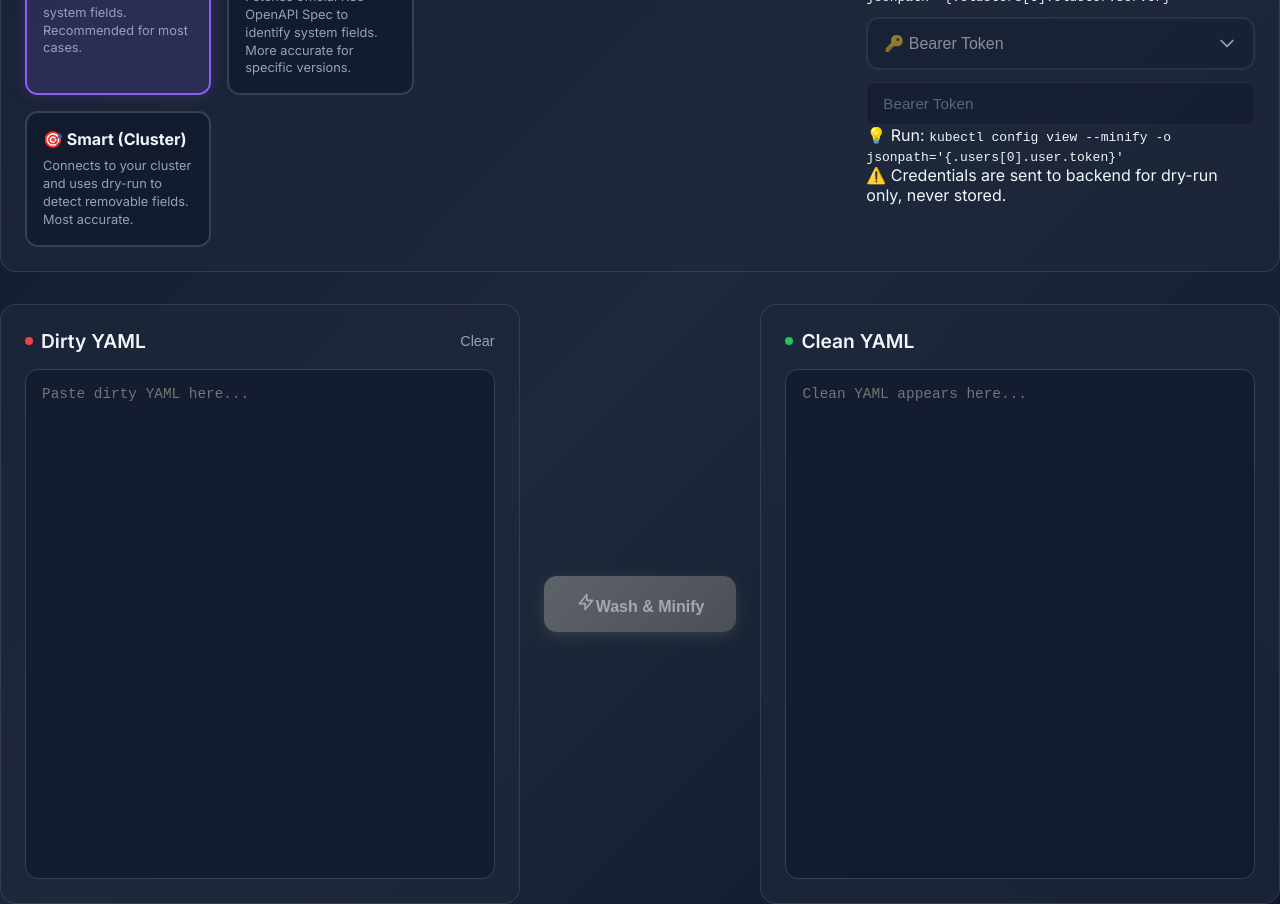
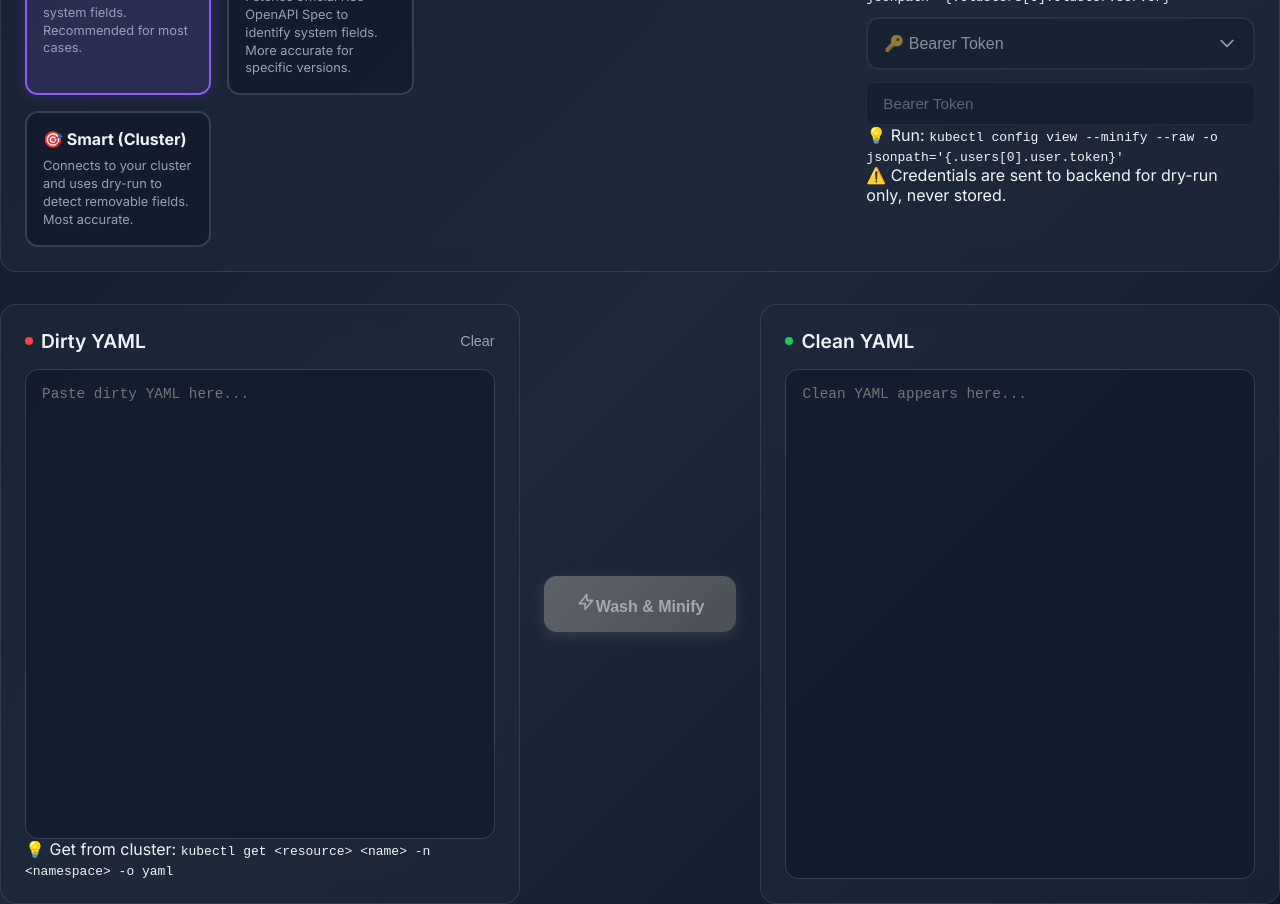
Before and after one commit to shznkym/k8s-manifest-washer, a Next.js app: page / in a window 1280 px wide. Shown: the part 240-1144 px from the top of the page. Built offline with nearby package versions, Linux system fonts and the light colour scheme.

Commit message:
fix: correct kubectl hints and add dirty yaml guidance
- Add --raw flag to token kubectl command hint
- Add hint for getting dirty YAML from cluster

```diff
--- a/src/app/page.tsx
+++ b/src/app/page.tsx
@@ -463,7 +463,7 @@ export default function Home() {
                                             className="input-custom w-full"
                                         />
                                         <p className="mt-1 text-xs text-slate-500">
-                                            💡 Run: <code className="bg-slate-700 px-1 rounded">kubectl config view --minify -o jsonpath=&apos;{'{.users[0].user.token}'}&apos;</code>
+                                            💡 Run: <code className="bg-slate-700 px-1 rounded">kubectl config view --minify --raw -o jsonpath=&apos;{'{.users[0].user.token}'}&apos;</code>
                                         </p>
                                     </div>
                                 )}
@@ -524,6 +524,9 @@ export default function Home() {
                             placeholder="Paste dirty YAML here..."
                             className="textarea-custom flex-1"
                         />
+                        <p className="mt-2 text-xs text-slate-500">
+                            💡 Get from cluster: <code className="bg-slate-700 px-1 rounded">kubectl get &lt;resource&gt; &lt;name&gt; -n &lt;namespace&gt; -o yaml</code>
+                        </p>
                     </div>
 
                     {/* Action */}
```
